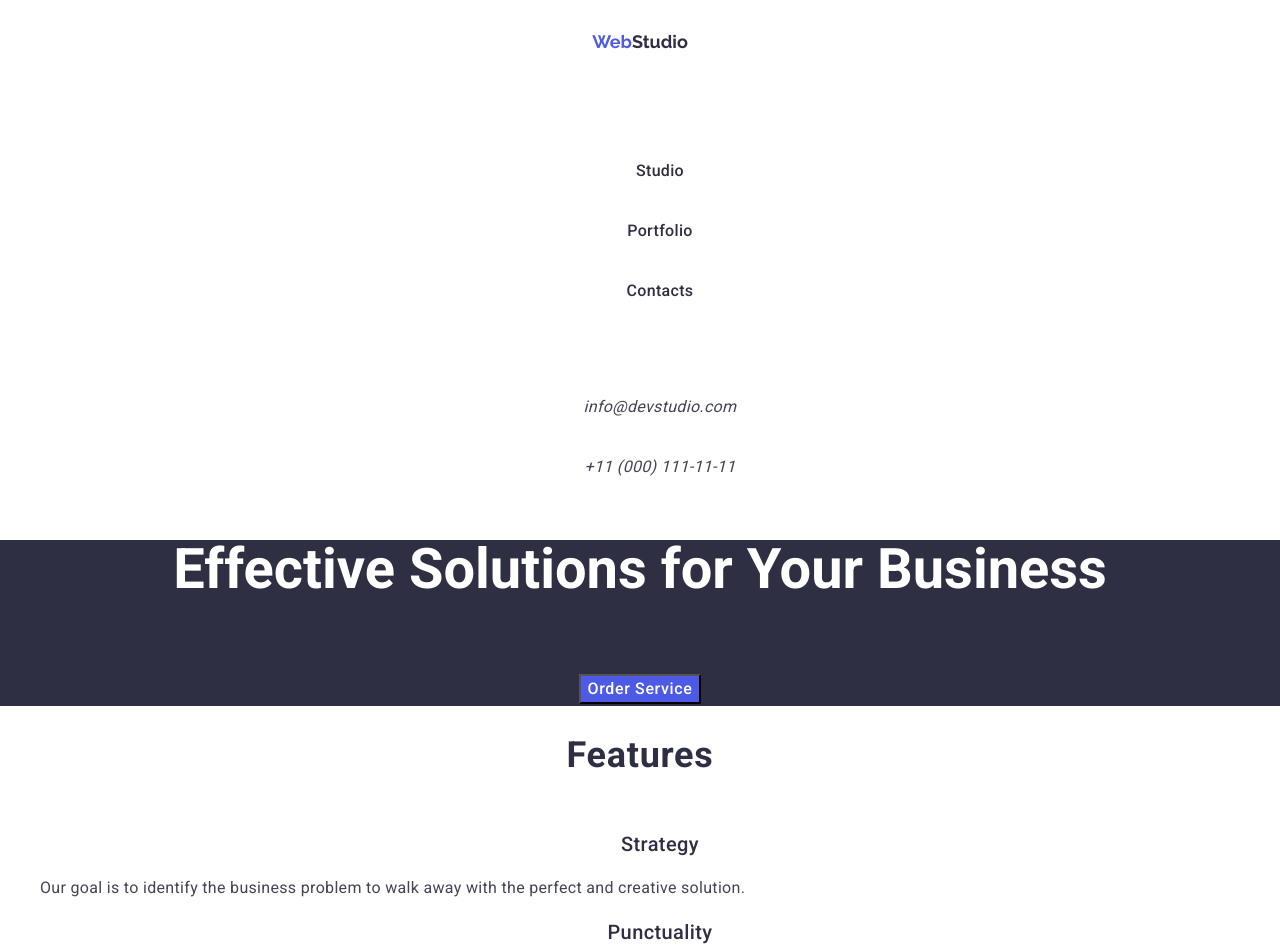
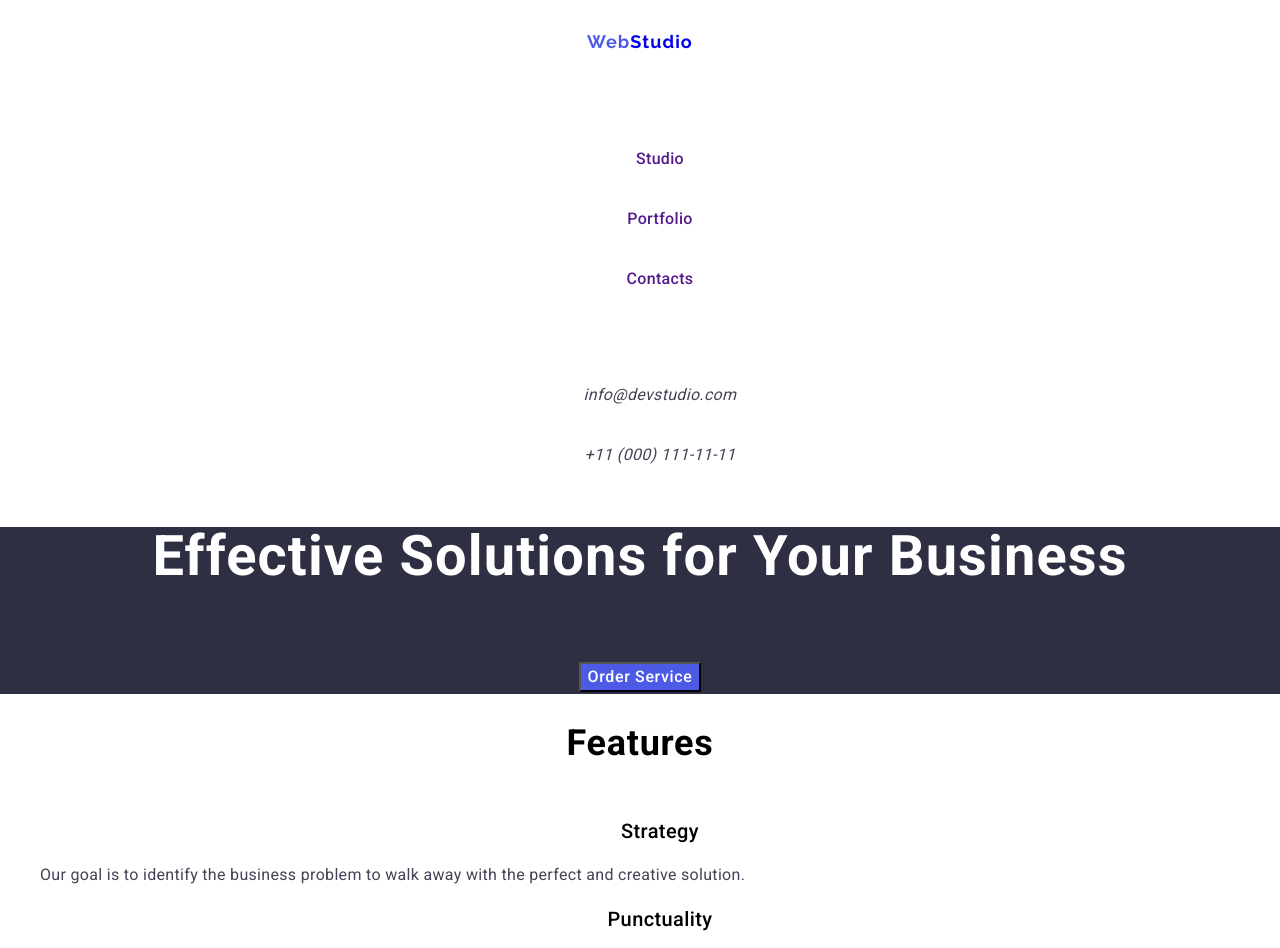
Before and after one commit to Alina-ps/goit-markup-hw-02, a plain HTML site: page index.html in a window 1280 px wide. Shown: the top 948 px of the page. Drawn offline with nearby package versions, Linux system fonts and the light colour scheme.

Commit message:
made some corrections

```diff
--- a/css/styles.css
+++ b/css/styles.css
@@ -2,8 +2,8 @@ body {
   font-size: 56px;
   font-family: 'Roboto', sans-serif;
   text-align: center;
-  line-height: 107.143%;
-  letter-spacing: 2%;
+  line-height: 1.07;
+  letter-spacing: 1.12px;
   color: ##2e2f42;
   font-weight: 400;
   background-color: #ffffff;
@@ -32,18 +32,16 @@ h1 {
 }
 
 h3 {
-  color: #2e2f42;
   font-size: 20px;
   font-weight: 500;
-  line-height: 120%;
+  line-height: 1.2;
   letter-spacing: 0.4px;
 }
 
 h2 {
-  color: #2e2f42;
   font-size: 36px;
   font-weight: 700;
-  line-height: 111.111%;
+  line-height: 1.1;
   letter-spacing: 0.72px;
   text-transform: capitalize;
 }
@@ -51,17 +49,16 @@ h2 {
 p {
   color: #434455;
   font-size: 16px;
-  line-height: 150%;
+  line-height: 1.5;
   letter-spacing: 0.32px;
   text-align: left;
 }
 
 .page-nav .link {
-  color: #2e2f42;
   font-size: 16px;
   font-weight: 500;
   text-decoration: none;
-  line-height: 150%;
+  line-height: 1.5;
   letter-spacing: 0.32px;
 }
 
@@ -70,7 +67,6 @@ p {
 }
 
 .logo {
-  color: #2e2f42;
   text-transform: capitalize;
   font-family: 'Raleway', sans-serif;
   font-weight: 700;
@@ -90,7 +86,7 @@ address a {
   color: #434455;
   font-size: 16px;
   font-weight: 400;
-  line-height: 150%;
+  line-height: 1.5;
   letter-spacing: 0.32px;
   text-decoration: none;
 }
@@ -105,8 +101,9 @@ button {
   background-color: #4d5ae5;
   font-size: 16px;
   font-weight: 500;
-  line-height: 150%;
+  line-height: 1.5;
   letter-spacing: 0.64px;
+  cursor: pointer;
 }
 button:hover {
   background-color: #404bbf;
```
